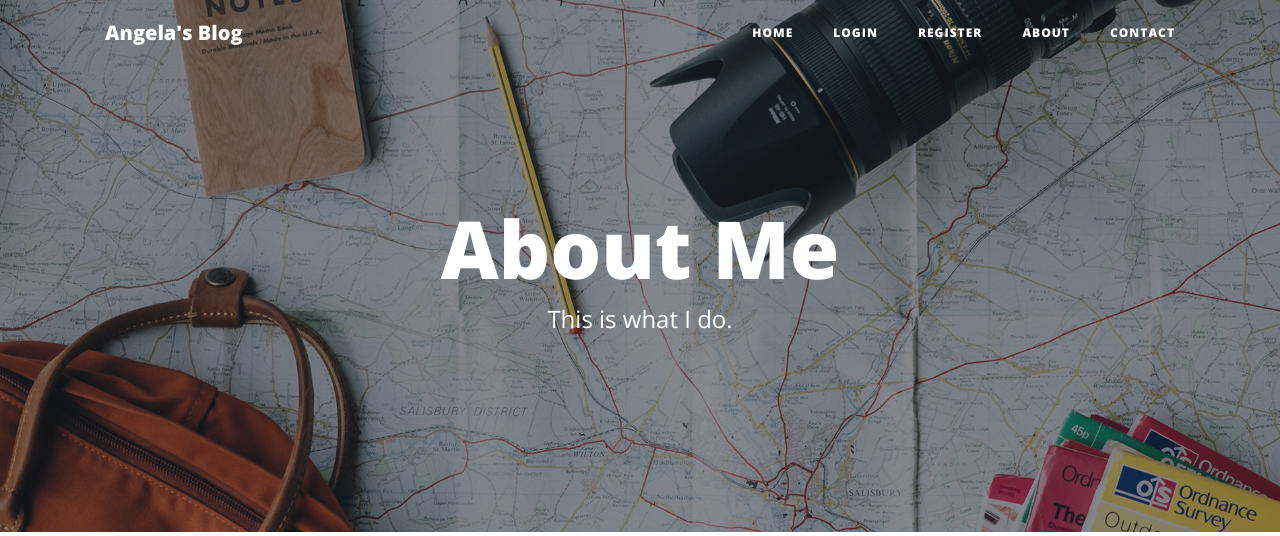
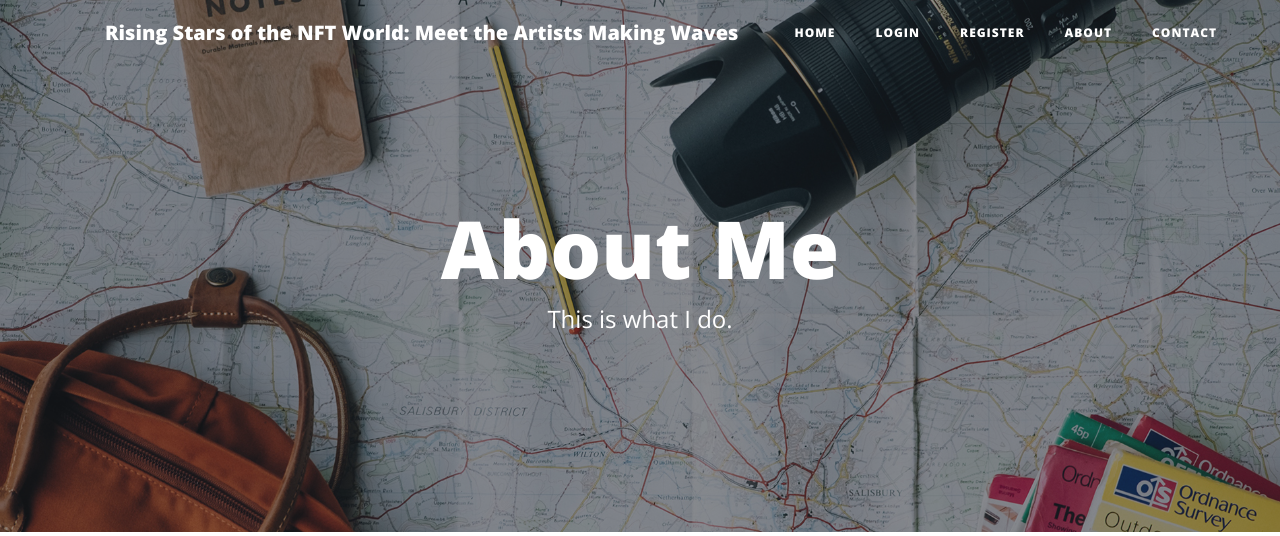
Before and after one commit to rc-iv/web3blog, a Flask app: page /about in a window 1280 px wide. Shown: the top 536 px of the page. Run offline with Flask 2, Linux system fonts and the light colour scheme; some libraries are stand-ins or nearby versions.

Commit message:
updated blog title and subheading

```diff
--- a/templates/header.html
+++ b/templates/header.html
@@ -8,7 +8,7 @@
     <meta name="description" content="">
     <meta name="author" content="">
 
-    <title>Angela's Blog</title>
+    <title>Rising Stars of the NFT World: Meet the Artists Making Waves</title>
 
     <!-- Bootstrap core CSS -->
     <link href="{{ url_for('static', filename='vendor/bootstrap/css/bootstrap.min.css') }}" rel="stylesheet">
@@ -31,7 +31,7 @@
 <!-- Navigation -->
 <nav class="navbar navbar-expand-lg navbar-light fixed-top" id="mainNav">
     <div class="container">
-        <a class="navbar-brand" href="{{ url_for('get_all_posts') }}">Angela's Blog</a>
+        <a class="navbar-brand" href="{{ url_for('get_all_posts') }}">Rising Stars of the NFT World: Meet the Artists Making Waves</a>
         <button class="navbar-toggler navbar-toggler-right" type="button" data-toggle="collapse"
                 data-target="#navbarResponsive" aria-controls="navbarResponsive" aria-expanded="false"
                 aria-label="Toggle navigation">
--- a/templates/index.html
+++ b/templates/index.html
@@ -7,8 +7,8 @@
       <div class="row">
         <div class="col-lg-8 col-md-10 mx-auto">
           <div class="site-heading">
-            <h1>Angela's Blog</h1>
-            <span class="subheading">A collection of random musings.</span>
+            <h1>Rising Stars of the NFT World: Meet the Artists Making Waves</h1>
+            <span class="subheading">Exploring the Innovative and Diverse Talent Changing the NFT Landscape</span>
           </div>
         </div>
       </div>
```
